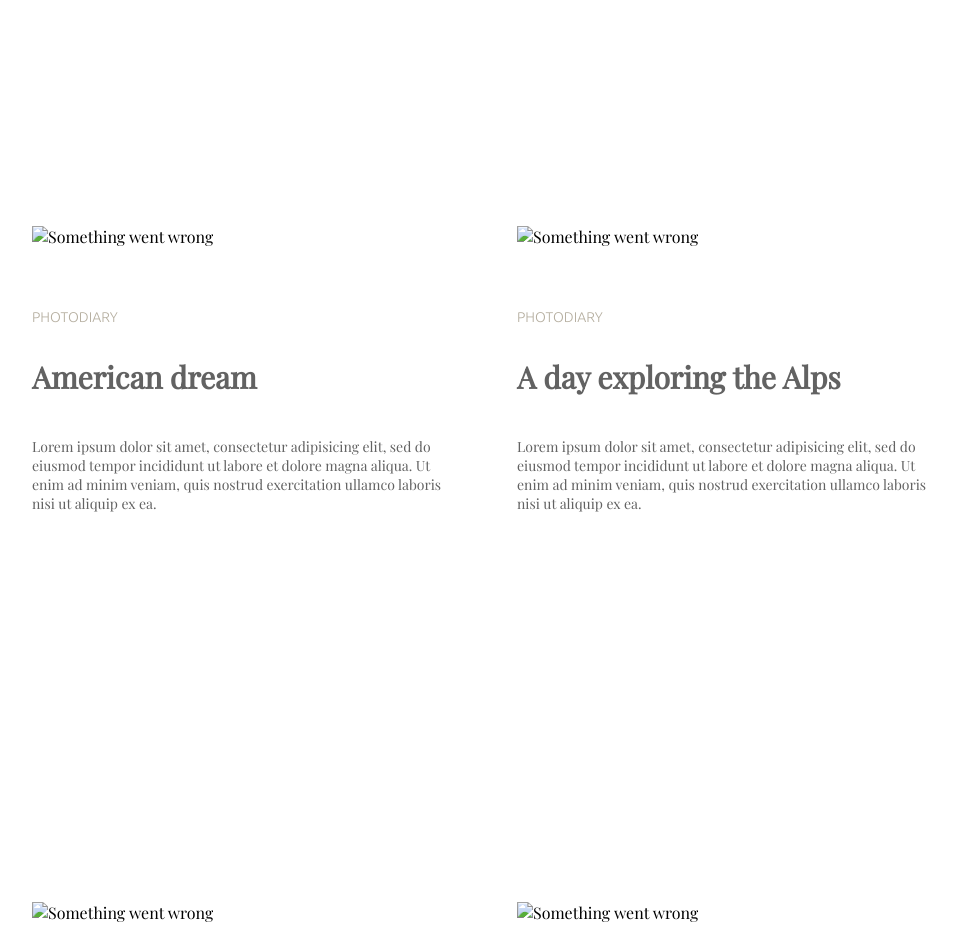
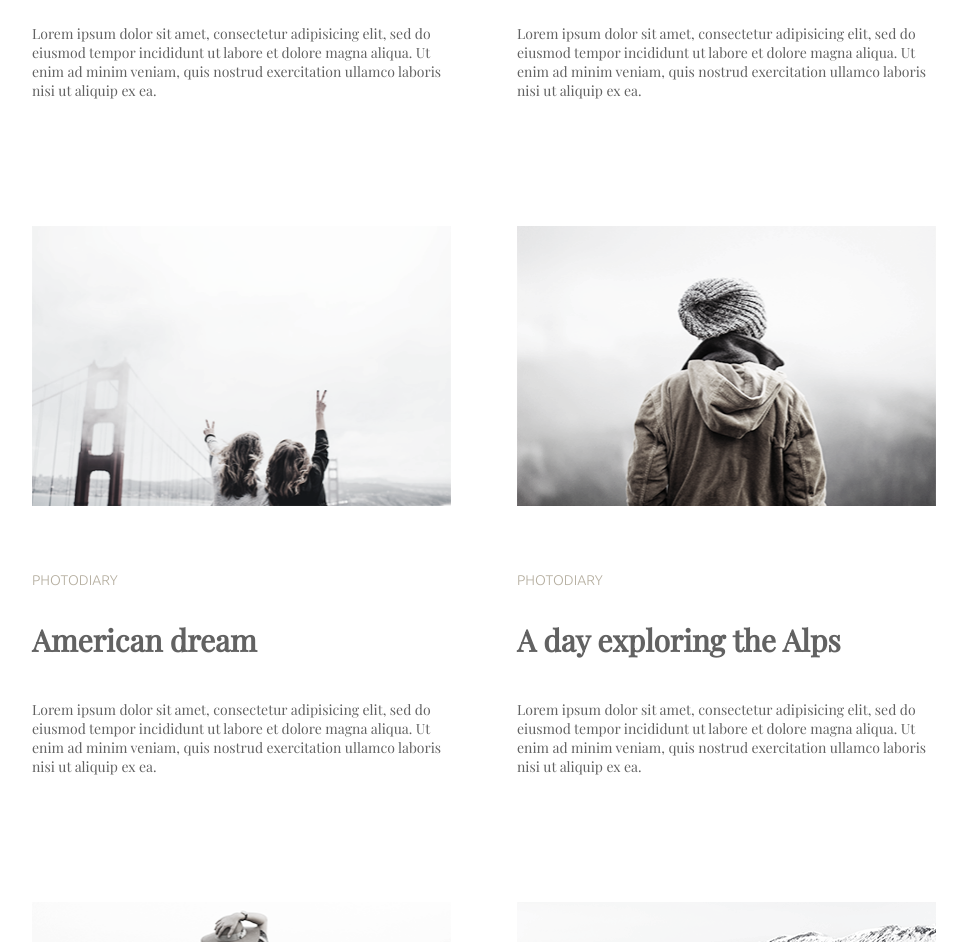
Before and after one commit to DangerousBlock/photoblog, a plain HTML site: page index.html in a window 1280 px wide. Shown: the part 726-1668 px from the top of the page, without its empty margins (155-1122 px from the left). Drawn offline with nearby package versions, Linux system fonts and the light colour scheme.

Commit message:
Update index.html

```diff
--- a/index.html
+++ b/index.html
@@ -30,37 +30,37 @@
         <div class="container">
         <ul class="photo-list">
             <li class="photo-list-item">
-                <img class="photo-list-img" src="/img/1 1.png" alt="Something went wrong" width="419px" height="280px">
+                <img class="photo-list-img" src="/img/1.png" alt="Something went wrong" width="419px" height="280px">
                 <p class="photo-list-pretitle">LIFESTYLE</p>
                 <h3 class="photo-list-title">More than just a music festival </h3>
                 <p class="photo-list-desc">Lorem ipsum dolor sit amet, consectetur adipisicing elit, sed do eiusmod tempor incididunt ut labore et dolore magna aliqua. Ut enim ad minim veniam, quis nostrud exercitation ullamco laboris nisi ut aliquip ex ea.</p>
             </li>
             <li class="photo-list-item">
-                <img class="photo-list-img" src="/img/2 1.png" alt="Something went wrong" width="419px" height="280px">
+                <img class="photo-list-img" src="/img/2.png" alt="Something went wrong" width="419px" height="280px">
                 <p class="photo-list-pretitle">LIFESTYLE</p>
                 <h3 class="photo-list-title">Life tastes better with coffee</h3>
                 <p class="photo-list-desc">Lorem ipsum dolor sit amet, consectetur adipisicing elit, sed do eiusmod tempor incididunt ut labore et dolore magna aliqua. Ut enim ad minim veniam, quis nostrud exercitation ullamco laboris nisi ut aliquip ex ea.</p>
             </li>
             <li class="photo-list-item">
-                <img class="photo-list-img" src="/img/3 1.png" alt="Something went wrong" width="419px" height="280px">
+                <img class="photo-list-img" src="/img/3.png" alt="Something went wrong" width="419px" height="280px">
                 <p class="photo-list-pretitle">PHOTODIARY</p>
                 <h3 class="photo-list-title">American dream</h3>
                 <p class="photo-list-desc">Lorem ipsum dolor sit amet, consectetur adipisicing elit, sed do eiusmod tempor incididunt ut labore et dolore magna aliqua. Ut enim ad minim veniam, quis nostrud exercitation ullamco laboris nisi ut aliquip ex ea.</p>
             </li>
             <li class="photo-list-item">
-                <img class="photo-list-img" src="/img/4 1.png" alt="Something went wrong" width="419px" height="280px">
+                <img class="photo-list-img" src="/img/4.png" alt="Something went wrong" width="419px" height="280px">
                 <p class="photo-list-pretitle">PHOTODIARY</p>
                 <h3 class="photo-list-title">A day exploring the Alps</h3>
                 <p class="photo-list-desc">Lorem ipsum dolor sit amet, consectetur adipisicing elit, sed do eiusmod tempor incididunt ut labore et dolore magna aliqua. Ut enim ad minim veniam, quis nostrud exercitation ullamco laboris nisi ut aliquip ex ea.</p>
             </li>
             <li class="photo-list-item">
-                <img class="photo-list-img" src="/img/1 2.png" alt="Something went wrong" width="419px" height="280px">
+                <img class="photo-list-img" src="/img/5.png" alt="Something went wrong" width="419px" height="280px">
                 <p class="photo-list-pretitle">LIFESTYLE</p>
                 <h3 class="photo-list-title">Top 10 song for running</h3>
                 <p class="photo-list-desc">Lorem ipsum dolor sit amet, consectetur adipisicing elit, sed do eiusmod tempor incididunt ut labore et dolore magna aliqua. Ut enim ad minim veniam, quis nostrud exercitation ullamco laboris nisi ut aliquip ex ea.</p>
             </li>
             <li class="photo-list-item">
-                <img class="photo-list-img" src="/img/2 2.png" alt="Something went wrong" width="419px" height="280px">
+                <img class="photo-list-img" src="/img/6.png" alt="Something went wrong" width="419px" height="280px">
                 <p class="photo-list-pretitle">LIFESTYLE</p>
                 <h3 class="photo-list-title">Cold winter days</h3>
                 <p class="photo-list-desc">Lorem ipsum dolor sit amet, consectetur adipisicing elit, sed do eiusmod tempor incididunt ut labore et dolore magna aliqua. Ut enim ad minim veniam, quis nostrud exercitation ullamco laboris nisi ut aliquip ex ea.</p>
```
